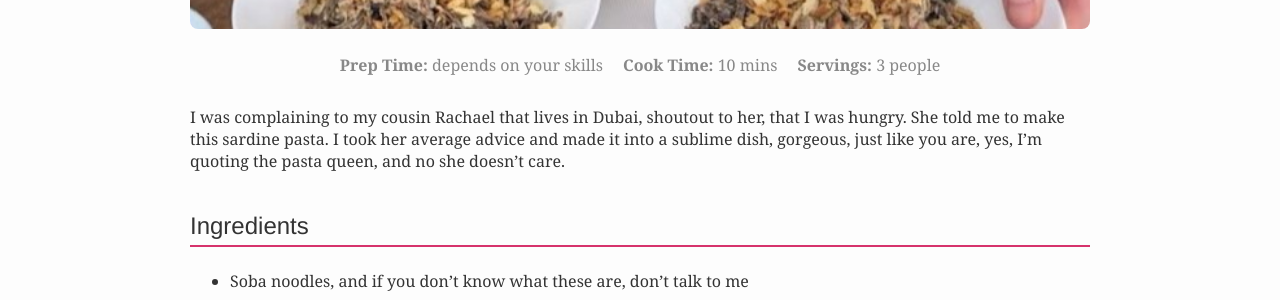
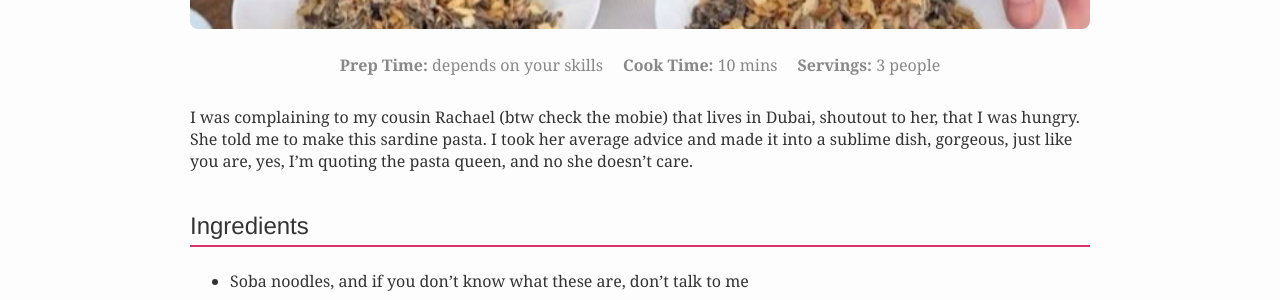
Before and after one commit to AntiLibrary5/nicools-kitchen, a Jekyll site: the page built from _posts/2025-08-20-soba-sardines.md, in a window 1280 px wide. Shown: the part 630-930 px from the top of the page. Built offline with Jekyll 4.4.1, drawn with Linux system fonts in a browser that asks for light colours.

Commit message:
updates in soba sardines recipe

```diff
--- a/_posts/2025-08-20-soba-sardines.md
+++ b/_posts/2025-08-20-soba-sardines.md
@@ -8,7 +8,7 @@ servings: "3 people"
 video_link: "https://www.instagram.com/p/DI6folRsrOPm1X_cHpniH8Bql18oDFkbXF4qIs0/?img_index=2&igsh=Y2V1dDk5dDIwZ2N5 "
 ---
 
-I was complaining to my cousin Rachael that lives in Dubai, shoutout to her, that I was hungry. She told me to make this sardine pasta. I took her average advice and made it into a sublime dish, gorgeous, just like you are, yes, I'm quoting the pasta queen, and no she doesn't care.
+I was complaining to my cousin Rachael (btw check the mobie) that lives in Dubai, shoutout to her, that I was hungry. She told me to make this sardine pasta. I took her average advice and made it into a sublime dish, gorgeous, just like you are, yes, I'm quoting the pasta queen, and no she doesn't care.
 
 ## Ingredients
 
```
